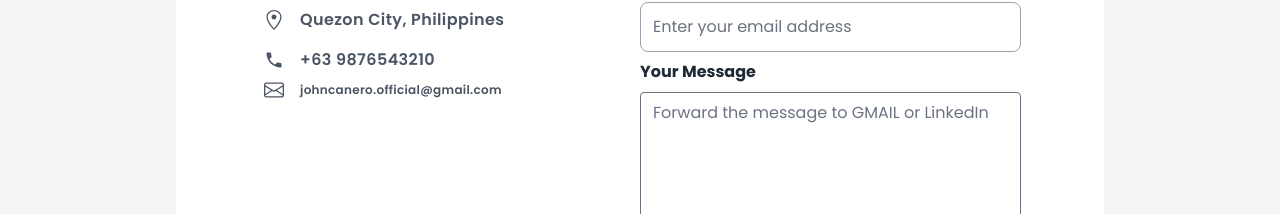
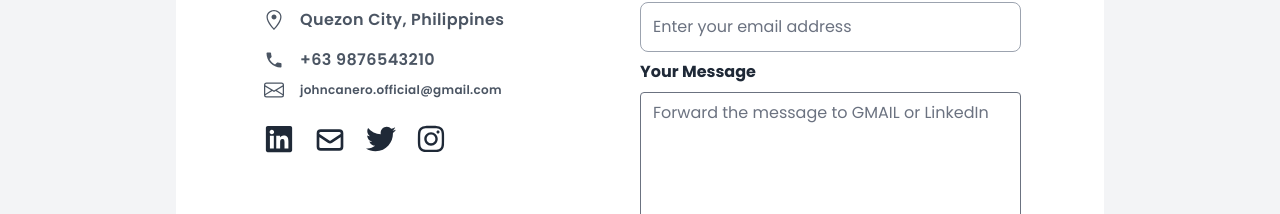
Before and after one commit to johncanero/johncanero-website, a Next.js app: page /contact in a window 1280 px wide. Shown: the part 584-798 px from the top of the page. Built offline with nearby package versions, Linux system fonts and the light colour scheme.

Commit message:
Add Icons on Contact Form

```diff
--- a/pages/contact/index.tsx
+++ b/pages/contact/index.tsx
@@ -4,6 +4,12 @@ import Link from "next/link";
 import { GoLocation } from "@react-icons/all-files/go/GoLocation";
 import { IoMdCall } from "@react-icons/all-files/io/IoMdCall";
 import { BsEnvelope } from "@react-icons/all-files/bs/BsEnvelope";
+// Icons
+import { FaLinkedin } from "@react-icons/all-files/fa/FaLinkedin";
+// import { FaGithub } from "@react-icons/all-files/fa/FaGithub";
+import { FaInstagram } from "@react-icons/all-files/fa/FaInstagram";
+import { FaTwitter } from "@react-icons/all-files/fa/FaTwitter";
+import { HiOutlineMail } from "@react-icons/all-files/hi/HiOutlineMail";
 
 const contact = () => {
   return (
@@ -56,6 +62,61 @@ const contact = () => {
                       <BsEnvelope size={20} />
                       <div className="w-40 ml-4 text-xs font-semibold tracking-wide break-normal md:text-xs">
                         johncanero.official@gmail.com
+                      </div>
+                    </div>
+
+                    <div>
+                      <div className="flex justify-center mt-6 md:justify-start">
+                        <Link
+                          target="_blank"
+                          rel="noopener noreferrer"
+                          href="https://www.linkedin.com/in/johncanero/"
+                        >
+                          <FaLinkedin
+                            className="mr-5 transition duration-300 ease-in-out dark:text-gray-100 hover:dark:text-cyan-500 hover:-translate-y-1 hover:scale-110 animate__animated animate__fadeIn"
+                            size={30}
+                          />
+                        </Link>
+                        <Link
+                          target="_blank"
+                          rel="noopener noreferrer"
+                          href="https://www.linkedin.com/in/johncanero/"
+                        >
+                          <HiOutlineMail
+                            className="mr-5 transition duration-300 ease-in-out dark:text-gray-100 hover:dark:text-cyan-500 hover:-translate-y-1 hover:scale-110 animate__animated animate__fadeIn"
+                            size={32}
+                          />
+                        </Link>
+                        {/* <Link
+                          target="_blank"
+                          rel="noopener noreferrer"
+                          href="https://github.com/johncanero"
+                        >
+                          <FaGithub
+                            className="mr-5 transition duration-300 ease-in-out dark:text-gray-100 hover:dark:text-cyan-500 hover:-translate-y-1 hover:scale-110 animate__animated animate__fadeIn"
+                            size={30}
+                          />
+                        </Link> */}
+                        <Link
+                          target="_blank"
+                          rel="noopener noreferrer"
+                          href="https://twitter.com/johncaneroo"
+                        >
+                          <FaTwitter
+                            className="mr-5 transition duration-300 ease-in-out dark:text-gray-100 hover:dark:text-cyan-500 hover:-translate-y-1 hover:scale-110 animate__animated animate__fadeIn"
+                            size={30}
+                          />
+                        </Link>
+                        <Link
+                          target="_blank"
+                          rel="noopener noreferrer"
+                          href="https://www.instagram.com/johncanero/"
+                        >
+                          <FaInstagram
+                            className="mr-0 transition duration-300 ease-in-out dark:text-gray-100 hover:dark:text-cyan-500 hover:-translate-y-1 hover:scale-110 animate__animated animate__fadeIn"
+                            size={30}
+                          />
+                        </Link>
                       </div>
                     </div>
                   </div>
@@ -144,7 +205,7 @@ const contact = () => {
                       <Link
                         target="_blank"
                         rel="noopener noreferrer"
-                        href="https://mail.google.com/mail/u/0/#inbox?compose=new"
+                        href="https://mail.google.com/mail/?view=cm&fs=1&tf=1&to=johncanero.official@gmail.com"
                       >
                         Submit
                       </Link>
```
